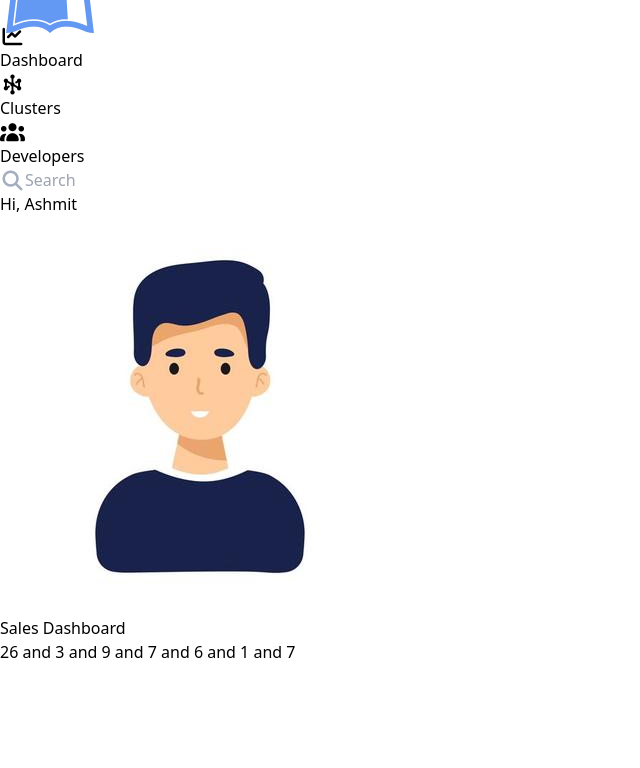
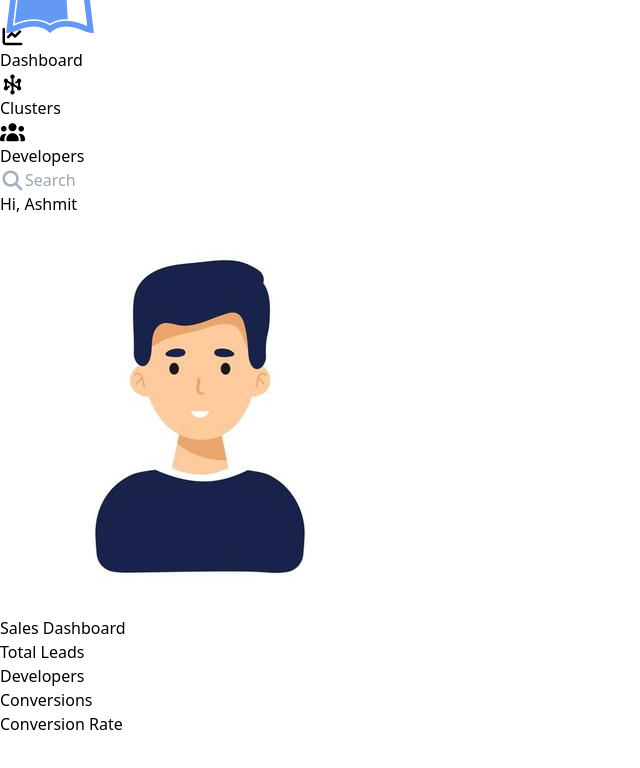
Before and after one commit to Ashmit990/DevClient-CRM, a React (Vite) app: page / in a window 1280 px wide. Shown: the top 768 px of the page, without its empty margins (0-640 px from the left). Built offline with nearby package versions, Linux system fonts and the light colour scheme.

Commit message:
implemented countConversionRate function

```diff
--- a/src/components/dashboard/QuickOverview.jsx
+++ b/src/components/dashboard/QuickOverview.jsx
@@ -1,5 +1,5 @@
 import React from 'react'
-import { calculateLeads } from '../utils/calculatedLeads'
+import { calculatedLeads } from '../utils/calculatedLeads'
 import { clustersData } from '../../data/clustersData'
 import { calculateTotalDevelopers } from '../utils/calculateTotalDevelopers'
 import { developersData } from '../../data/developersData'
@@ -8,19 +8,29 @@ import { calculateInProcessLeads } from '../utils/calculateInProcessLeads'
 import { countOverdueFollowups } from '../utils/countOverdueFollowups'
 import { countTodayFollowups } from '../utils/countTodayFollowups'
 import { countNewLeads } from '../utils/countNewLeads'
+import { countConversionRate } from '../utils/countConversionRate'
+import { quickOverviewData } from '../../data/quickOverviewData'
 
-
-
-export const QuickOverview = () => {
-  const totalLeads = calculateLeads(clustersData)
+  const totalLeads = calculatedLeads(clustersData)
   const totalDevelopers = calculateTotalDevelopers(developersData)
   const totalCompletedLeads = countCompletedLeads(clustersData)
   const totalInProcessLeads = calculateInProcessLeads(clustersData)
   const totalOverdueFollowups = countOverdueFollowups(clustersData)
   const totalTodayFollowups = countTodayFollowups(clustersData)
   const totalNewLeads = countNewLeads(clustersData)
+  const conversionRate = countConversionRate(totalLeads, totalCompletedLeads)
+
+
+
+
+export const QuickOverview = ({id, label, value, unit}) => {
+
 
   return (
-    <div className='w-[93.5%] border-2 border-black h-[150px]'>{totalLeads} and {totalDevelopers} and {totalCompletedLeads} and {totalInProcessLeads} and {totalOverdueFollowups} and {totalTodayFollowups} and {totalNewLeads}</div>
+    <>
+      <div className='w-[252px] h-[150px] shadow-sm rounded-lg bg-white py-[20px] flex flex-col justify-between items-center'>
+        <p className='text-[#7A89A1] font-semibold'>{label}</p>
+      </div>
+    </>
   )
 }
--- a/src/components/utils/calculatedLeads.js
+++ b/src/components/utils/calculatedLeads.js
@@ -1,3 +1,3 @@
-export const calculateLeads = (data) => {
+export const calculatedLeads = (data) => {
   return data.reduce((total, cluster) => total + cluster.leads.length, 0);
 };
--- /dev/null
+++ b/src/components/utils/countConversionRate.js
@@ -0,0 +1,4 @@
+export const countConversionRate = (totalLeads, completedLeads) => {
+    if (totalLeads === 0) return 0
+    return Math.round((completedLeads/totalLeads)*100)
+}
--- /dev/null
+++ b/src/data/quickOverviewData.js
@@ -0,0 +1,40 @@
+import { calculateTotalDevelopers } from "../components/utils/calculateTotalDevelopers"
+import { calculatedLeads } from "../components/utils/calculatedLeads"
+import { countCompletedLeads } from "../components/utils/countCompletedLeads"
+import { countConversionRate } from "../components/utils/countConversionRate"
+import { clustersData } from "./clustersData"
+import { developersData } from "./developersData"
+
+
+
+const totalLeads = calculatedLeads(clustersData)
+const totalDevelopers = calculateTotalDevelopers(developersData)
+const totalCompletedLeads = countCompletedLeads(clustersData)
+const conversionRate = countConversionRate(totalLeads, totalCompletedLeads)
+
+export const quickOverviewData = [
+  {
+    id: "leads",
+    label: "Total Leads",
+    value: totalLeads,
+    unit: "",
+  },
+  {
+    id: "developers",
+    label: "Developers",
+    value: totalDevelopers,
+    unit: "",
+  },
+  {
+    id: "conversions",
+    label: "Conversions",
+    value: totalCompletedLeads,
+    unit: "",
+  },
+  {
+    id: "rate",
+    label: "Conversion Rate",
+    value: conversionRate,
+    unit: "%",
+  },
+]
--- a/src/layouts/DashboardLayout.jsx
+++ b/src/layouts/DashboardLayout.jsx
@@ -1,6 +1,8 @@
 import React from 'react'
 import { Header } from '../components/ui/Header'
 import { QuickOverview } from '../components/dashboard/QuickOverview'
+import { countConversionRate } from '../components/utils/countConversionRate'
+import { quickOverviewData } from '../data/quickOverviewData'
 
 export const DashboardLayout = () => {
   return (
@@ -9,8 +11,11 @@ export const DashboardLayout = () => {
         <Header title="Sales Dashboard" />
       </div>
 
-      <div className='mt-[27px]'>
-        <QuickOverview/>
+      <div className='mt-[27px] w-[1085px] h-[150px] flex justify-between items-center'>
+        {quickOverviewData.map((data, key)=>(
+          <QuickOverview key={key} label={data.label}/>
+        ))}
+
       </div>
     </div>
   )
```
